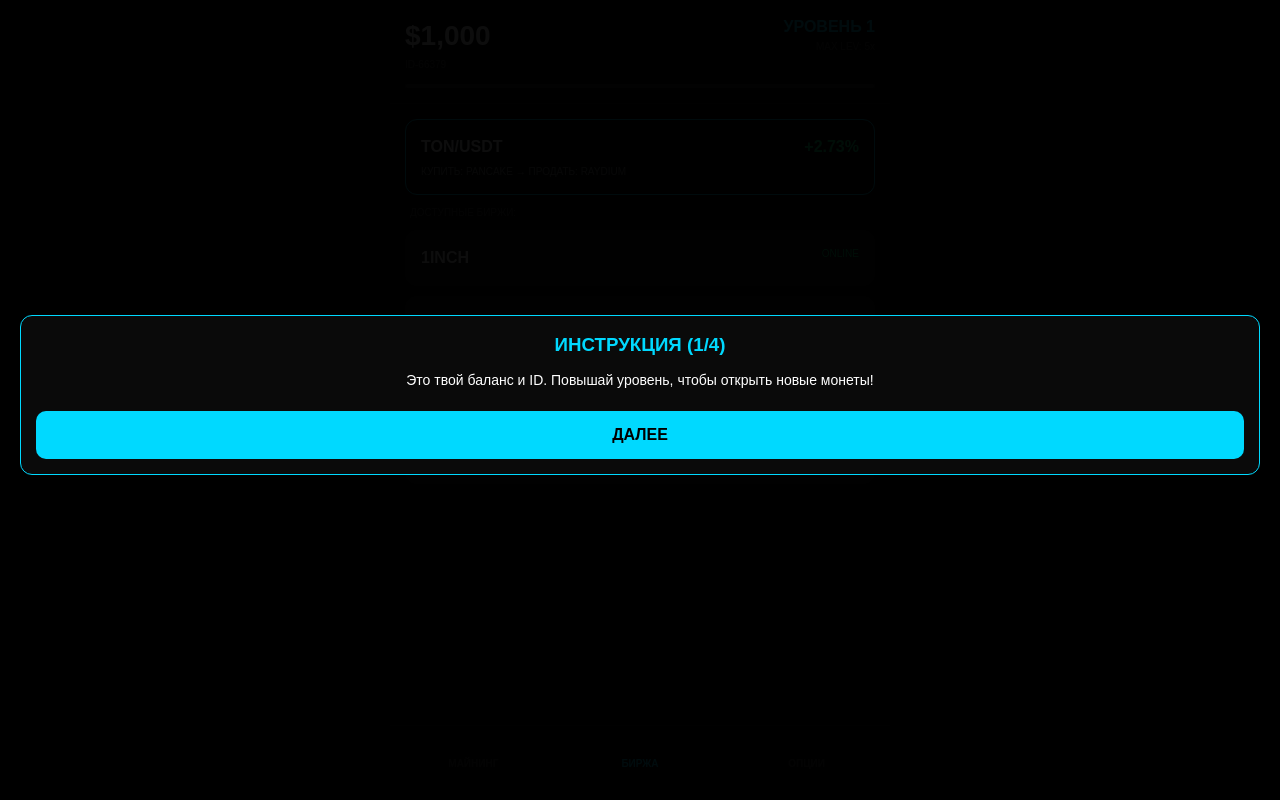
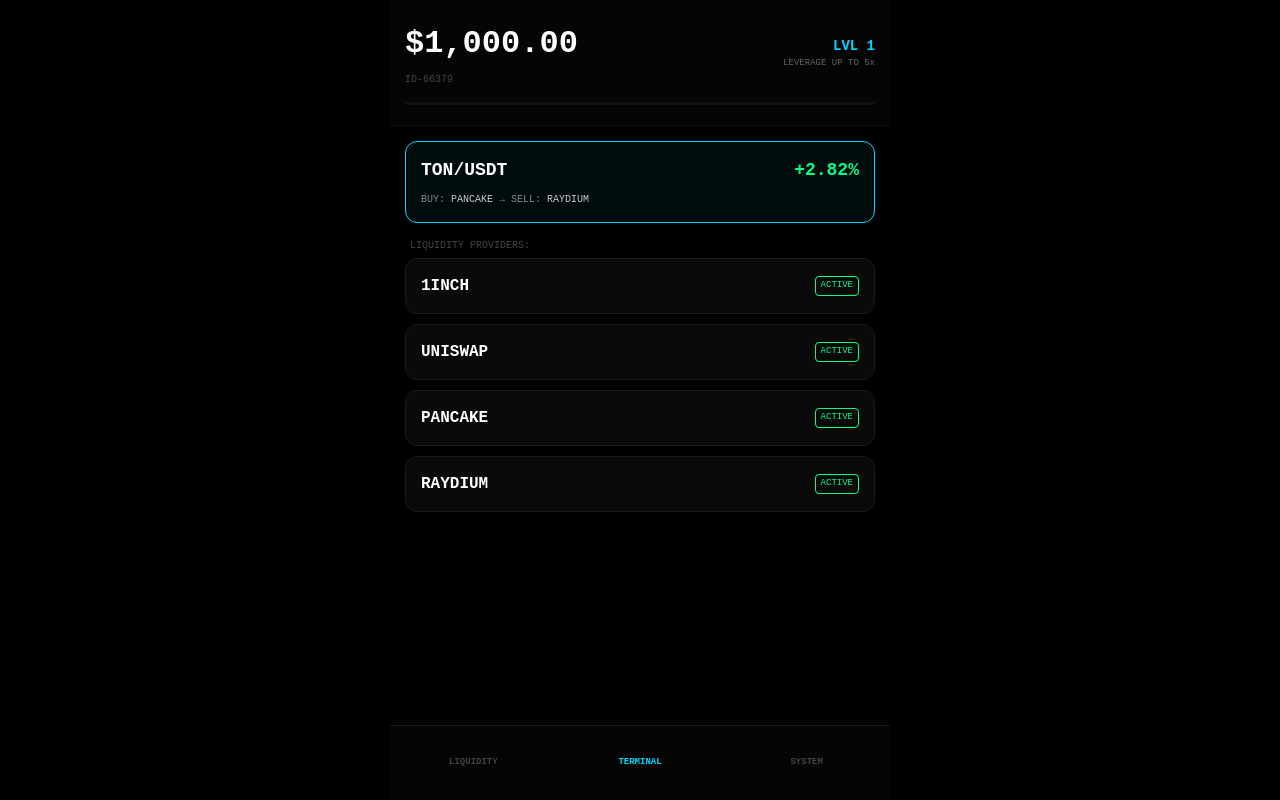
Before and after one commit to katyakuznezc-cmd/treidgame, a React (Vite) app: page / in a window 1280 px wide. Built offline with nearby package versions, Linux system fonts and the light colour scheme.

Commit message:
Update App.jsx

```diff
--- a/src/App.jsx
+++ b/src/App.jsx
@@ -1,6 +1,5 @@
 
-
-import React, { useState, useEffect } from 'react';
+import React, { useState, useEffect, useRef } from 'react';
 
 const COINS_DATA = [
   { id: 'TON', base: 5.42, lvl: 1 },
@@ -14,22 +13,15 @@ const DEX = [
   { id: 'PANCAKE', name: 'PANCAKE' }, { id: 'RAYDIUM', name: 'RAYDIUM' }
 ];
 
-const TUTORIAL_STEPS = [
-  { text: 'Это твой баланс и ID. Повышай уровень, чтобы открыть новые монеты!' },
-  { text: 'В разделе МАЙНИНГ ты можешь натапать стартовый капитал.' },
-  { text: 'На БИРЖЕ ищи сигналы связок: где купить дешевле и продать дороже.' },
-  { text: 'Используй калькулятор плеч, чтобы увеличить свой профит!' }
-];
-
 export default function App() {
+  // Баланс для хранения значения и баланс для отображения (анимации)
   const [balance, setBalance] = useState(() => parseFloat(localStorage.getItem('bal')) || 1000.00);
+  const [displayBalance, setDisplayBalance] = useState(balance);
   const [level, setLevel] = useState(() => parseInt(localStorage.getItem('lvl')) || 1);
   const [tradesInLevel, setTradesInLevel] = useState(() => parseInt(localStorage.getItem('trades')) || 0);
   const [userId] = useState(() => localStorage.getItem('userId') || `ID-${Math.floor(10000 + Math.random() * 90000)}`);
-  const [isFirstTime, setIsFirstTime] = useState(() => !localStorage.getItem('tutorialDone'));
 
   const [tab, setTab] = useState('trade');
-  const [tutorialIdx, setTutorialIdx] = useState(0);
   const [selectedDex, setSelectedDex] = useState(null);
   const [amount, setAmount] = useState(100);
   const [leverage, setLeverage] = useState(5);
@@ -38,27 +30,35 @@ export default function App() {
   const [signal, setSignal] = useState(null);
   const [isAnalyzing, setIsAnalyzing] = useState(true);
   const [result, setResult] = useState(null);
-  const [showAds, setShowAds] = useState(false);
   const [isBurning, setIsBurning] = useState(false);
   const [clicks, setClicks] = useState([]);
   const [soundEnabled, setSoundEnabled] = useState(true);
 
   const maxLev = level === 1 ? 5 : level === 2 ? 20 : level === 3 ? 50 : 100;
 
-  // Калькулятор профита (базовый профит 2.5% или из сигнала)
-  const calcProfit = () => {
-    const p = signal ? signal.perc : 2.5;
-    return (amount * leverage * (p / 100)).toFixed(2);
-  };
+  // Эффект "бегущих цифр"
+  useEffect(() => {
+    if (displayBalance !== balance) {
+      const diff = balance - displayBalance;
+      const step = diff / 20; // Скорость анимации
+      const timer = setTimeout(() => {
+        if (Math.abs(diff) < 0.1) setDisplayBalance(balance);
+        else setDisplayBalance(displayBalance + step);
+      }, 30);
+      return () => clearTimeout(timer);
+    }
+  }, [balance, displayBalance]);
 
   useEffect(() => {
     localStorage.setItem('bal', balance);
     localStorage.setItem('lvl', level);
     localStorage.setItem('trades', tradesInLevel);
-    localStorage.setItem('userId', userId);
-  }, [balance, level, tradesInLevel, userId]);
+  }, [balance, level, tradesInLevel]);
 
-  const progress = (tradesInLevel / (10 + (level - 1) * 5)) * 100;
+  const calcExpectedProfit = () => {
+    const p = signal ? parseFloat(signal.perc) : 2.5;
+    return (amount * leverage * (p / 100)).toFixed(2);
+  };
 
   const handleAction = (e) => {
     if (soundEnabled) {
@@ -86,7 +86,7 @@ export default function App() {
           coin: coin.id,
           buyDex: DEX[Math.floor(Math.random()*DEX.length)].name,
           sellDex: DEX[Math.floor(Math.random()*DEX.length)].name,
-          perc: (Math.random() * 1.5 + 1.5).toFixed(2)
+          perc: (Math.random() * 1 + 2).toFixed(2) // Профит от 2 до 3%
         });
         setIsAnalyzing(false);
       }, 3000);
@@ -100,13 +100,19 @@ export default function App() {
       setNetTimer(p => {
         if (p <= 1) {
           clearInterval(itv);
-          const win = Math.random() > 0.2; // 80% шанс успеха
-          const pnlValue = parseFloat(calcProfit());
-          let pnl = win ? pnlValue : -(amount * 0.5);
+          const win = Math.random() > 0.2;
+          let pnl;
 
-          if (!win) {
-             setIsBurning(true);
-             setTimeout(() => setIsBurning(false), 1000);
+          if (win) {
+            // Профит: 2% - 3% от позиции
+            const randPerc = (Math.random() * 1 + 2) / 100;
+            pnl = amount * leverage * randPerc;
+          } else {
+            // Убыток: до 1.5% от позиции
+            const lossPerc = (Math.random() * 0.5 + 1) / 100;
+            pnl = -(amount * leverage * lossPerc);
+            setIsBurning(true);
+            setTimeout(() => setIsBurning(false), 1000);
           }
 
           setBalance(b => Math.max(0, b + amount + pnl));
@@ -115,10 +121,11 @@ export default function App() {
           setSignal(null);
 
           const needed = 10 + (level - 1) * 5;
-          const newTrades = tradesInLevel + 1;
-          if (newTrades >= needed) { setLevel(l => l + 1); setTradesInLevel(0); }
-          else { setTradesInLevel(newTrades); }
-          if (level >= 3) setShowAds(true);
+          setTradesInLevel(t => {
+            const next = t + 1;
+            if (next >= needed) { setLevel(l => l + 1); return 0; }
+            return next;
+          });
           return null;
         }
         return p - 1;
@@ -132,60 +139,53 @@ export default function App() {
     }}>
       <style>{`
         :root { --n: #00d9ff; --w: #00ff88; --l: #ff3366; --vip: #ffd700; }
-        * { box-sizing: border-box; margin: 0; padding: 0; font-family: sans-serif; user-select: none; }
+        * { box-sizing: border-box; margin: 0; padding: 0; font-family: 'Courier New', monospace; user-select: none; }
         .app { width: 100%; max-width: 500px; height: 100%; display: flex; flex-direction: column; position: relative; }
-        .burn-active { animation: shake 0.3s infinite; }
-        .burn-active::after { content: ''; position: absolute; inset: 0; background: rgba(255, 51, 102, 0.3); z-index: 10000; pointer-events: none; }
-        @keyframes shake { 0% { transform: translate(2px, 2px); } 50% { transform: translate(-2px, -2px); } 100% { transform: translate(0,0); } }
+        .burn-active { animation: shake 0.2s infinite; }
+        .burn-active::after { content: ''; position: absolute; inset: 0; background: rgba(255, 51, 102, 0.4); z-index: 10000; pointer-events: none; }
+        @keyframes shake { 0% { transform: translate(3px, 3px); } 50% { transform: translate(-3px, -3px); } 100% { transform: translate(0,0); } }
         .card { background: #0a0a0a; border: 1px solid #1a1a1a; padding: 15px; border-radius: 12px; margin-bottom: 10px; }
-        .btn { width: 100%; padding: 15px; border-radius: 10px; border: none; font-weight: bold; cursor: pointer; }
+        .btn { width: 100%; padding: 15px; border-radius: 10px; border: none; font-weight: bold; cursor: pointer; transition: 0.2s; }
+        .btn:active { transform: scale(0.98); }
         .dollar { position: absolute; color: var(--w); font-weight: 900; pointer-events: none; animation: pop 0.8s ease-out forwards; z-index: 9999; font-size: 26px; }
         @keyframes pop { 0% { opacity: 1; transform: translateY(0); } 100% { opacity: 0; transform: translateY(-130px); } }
         .modal { position: absolute; inset: 0; background: rgba(0,0,0,0.95); z-index: 15000; display: flex; align-items: center; justify-content: center; padding: 20px; }
         .nav { position: absolute; bottom: 0; width: 100%; height: 75px; background: #050505; border-top: 1px solid #1a1a1a; display: flex; }
         .tab { flex: 1; display: flex; flex-direction: column; align-items: center; justify-content: center; font-size: 10px; color: #444; }
         .tab.active { color: var(--n); }
-        input { background: #111; border: 1px solid #333; color: #fff; padding: 10px; border-radius: 8px; width: 100%; font-weight: bold; margin-top: 5px; }
+        input { background: #111; border: 1px solid #333; color: #fff; padding: 10px; border-radius: 8px; width: 100%; font-weight: bold; margin-top: 5px; outline: none; }
+        input:focus { border-color: var(--n); }
       `}</style>
 
       {clicks.map(c => <div key={c.id} className="dollar" style={{left: c.x-10, top: c.y-20}}>$</div>)}
 
-      {isFirstTime && (
-        <div className="modal" style={{zIndex: 20000}}>
-          <div className="card" style={{borderColor: 'var(--n)', textAlign: 'center', width: '100%'}}>
-            <h3 style={{color: 'var(--n)', marginBottom: 10}}>ИНСТРУКЦИЯ ({tutorialIdx+1}/4)</h3>
-            <p style={{fontSize: 14, lineHeight: '1.5', marginBottom: 20}}>{TUTORIAL_STEPS[tutorialIdx].text}</p>
-            <button className="btn" style={{background: 'var(--n)', color: '#000'}} onClick={() => {
-              if (tutorialIdx < 3) setTutorialIdx(tutorialIdx + 1);
-              else { setIsFirstTime(false); localStorage.setItem('tutorialDone', 'true'); }
-            }}>ДАЛЕЕ</button>
-          </div>
-        </div>
-      )}
-
       {result && (
         <div className="modal">
-          <div className="card" style={{borderColor: result.win ? 'var(--w)' : 'var(--l)', textAlign: 'center', width: '80%', padding: '40px 20px'}}>
-            <h1 style={{color: result.win ? 'var(--w)' : 'var(--l)', fontSize: 40}}>{result.win ? 'SUCCESS' : 'LOSS'}</h1>
-            <p style={{fontSize: 32, margin: '20px 0'}}>${Number(result.val).toLocaleString()}</p>
-            <button className="btn" style={{background: '#fff', color: '#000'}} onClick={() => setResult(null)}>ЗАКРЫТЬ</button>
+          <div className="card" style={{borderColor: result.win ? 'var(--w)' : 'var(--l)', textAlign: 'center', width: '85%', padding: '40px 20px', boxShadow: result.win ? '0 0 20px rgba(0,255,136,0.2)' : '0 0 20px rgba(255,51,102,0.2)'}}>
+            <h1 style={{color: result.win ? 'var(--w)' : 'var(--l)', fontSize: 36, letterSpacing: 2}}>{result.win ? 'SUCCESS' : 'LOSS'}</h1>
+            <p style={{fontSize: 32, margin: '20px 0', fontWeight: 'bold'}}>{result.win ? '+' : '-'}${Number(result.val).toLocaleString()}</p>
+            <button className="btn" style={{background: '#fff', color: '#000'}} onClick={() => setResult(null)}>ПРОДОЛЖИТЬ</button>
           </div>
         </div>
       )}
 
       <div className="app">
-        <header className="header" style={{padding: 15, background: '#050505', borderBottom: '1px solid #111'}}>
-          <div style={{display: 'flex', justifyContent: 'space-between', alignItems: 'flex-start'}}>
+        <header className="header" style={{padding: '20px 15px', background: '#050505', borderBottom: '1px solid #111'}}>
+          <div style={{display: 'flex', justifyContent: 'space-between', alignItems: 'center'}}>
             <div>
-               <div style={{fontSize: 28, fontWeight: 900, color: isBurning ? 'var(--l)' : '#fff'}}>${balance.toLocaleString(undefined, {maximumFractionDigits: 2})}</div>
-               <div style={{fontSize: 10, color: '#444'}}>{userId}</div>
+               <div style={{fontSize: 32, fontWeight: 900, color: isBurning ? 'var(--l)' : '#fff', transition: 'color 0.3s'}}>
+                 ${displayBalance.toLocaleString(undefined, {minimumFractionDigits: 2, maximumFractionDigits: 2})}
+               </div>
+               <div style={{fontSize: 10, color: '#444', marginTop: 4}}>{userId}</div>
             </div>
             <div style={{textAlign: 'right'}}>
-              <div style={{color: 'var(--n)', fontWeight: 'bold'}}>УРОВЕНЬ {level}</div>
-              <div style={{fontSize: 10, color: '#444'}}>MAX LEV: {maxLev}x</div>
+              <div style={{color: 'var(--n)', fontWeight: 'bold', fontSize: 14}}>LVL {level}</div>
+              <div style={{fontSize: 9, color: '#666'}}>LEVERAGE UP TO {maxLev}x</div>
             </div>
           </div>
-          <div style={{width:'100%', height:4, background:'#222', marginTop:12, borderRadius:2}}><div style={{width:`${progress}%`, height:'100%', background:'var(--n)', boxShadow:'0 0 10px var(--n)', transition: '0.5s'}} /></div>
+          <div style={{width:'100%', height:3, background:'#111', marginTop:15, borderRadius:2}}>
+            <div style={{width:`${(tradesInLevel / (10 + (level - 1) * 5)) * 100}%`, height:'100%', background:'var(--n)', boxShadow:'0 0 10px var(--n)', transition: '0.5s'}} />
+          </div>
         </header>
 
         <main style={{flex:1, overflowY:'auto', padding:15, paddingBottom:90}}>
@@ -193,40 +193,46 @@ export default function App() {
             <>
               {!selectedDex ? (
                 <div>
-                  <div className="card" style={{border: '1px solid var(--n)', background: 'rgba(0, 217, 255, 0.03)'}}>
-                    {isAnalyzing ? <div style={{textAlign:'center', color:'var(--n)', fontSize: 12}}>СКАНИРОВАНИЕ РЫНКА...</div> :
+                  <div className="card" style={{border: '1px solid var(--n)', background: 'rgba(0, 217, 255, 0.05)'}}>
+                    {isAnalyzing ? <div style={{textAlign:'center', color:'var(--n)', fontSize: 11, letterSpacing: 1}}>SCANNING FOR ARBITRAGE...</div> :
                     <div>
-                      <div style={{display:'flex', justifyContent:'space-between'}}><b>{signal.coin}/USDT</b><b style={{color:'var(--w)'}}>+{signal.perc}%</b></div>
-                      <div style={{fontSize: 10, color: '#888', marginTop: 5}}>КУПИТЬ: {signal.buyDex} → ПРОДАТЬ: {signal.sellDex}</div>
+                      <div style={{display:'flex', justifyContent:'space-between', alignItems: 'center'}}>
+                        <b style={{fontSize: 18}}>{signal.coin}/USDT</b>
+                        <b style={{color:'var(--w)', fontSize: 18}}>+{signal.perc}%</b>
+                      </div>
+                      <div style={{fontSize: 10, color: '#888', marginTop: 8}}>
+                        BUY: <span style={{color: '#ccc'}}>{signal.buyDex}</span> → SELL: <span style={{color: '#ccc'}}>{signal.sellDex}</span>
+                      </div>
                     </div>}
                   </div>
-                  <div style={{fontSize: 10, color: '#444', marginBottom: 10, marginLeft: 5}}>ДОСТУПНЫЕ БИРЖИ:</div>
-                  {DEX.map(d => <div key={d.name} className="card" onClick={() => setSelectedDex(d.name)} style={{display:'flex', justifyContent:'space-between', cursor: 'pointer'}}><b>{d.name}</b><span style={{color:'var(--w)', fontSize:10}}>ONLINE</span></div>)}
+                  <div style={{fontSize: 10, color: '#444', margin: '15px 0 5px 5px'}}>LIQUIDITY PROVIDERS:</div>
+                  {DEX.map(d => <div key={d.name} className="card" onClick={() => setSelectedDex(d.name)} style={{display:'flex', justifyContent:'space-between', cursor: 'pointer', alignItems: 'center'}}>
+                    <b>{d.name}</b><span style={{color:'var(--w)', fontSize:9, border: '1px solid var(--w)', padding: '2px 5px', borderRadius: 4}}>ACTIVE</span>
+                  </div>)}
                 </div>
               ) : (
                 <div>
-                  <button onClick={() => setSelectedDex(null)} style={{background:'none', border:'none', color:'#444', marginBottom: 10, fontWeight: 'bold'}}>← НАЗАД К ВЫБОРУ</button>
+                  <button onClick={() => setSelectedDex(null)} style={{background:'none', border:'none', color:'#666', marginBottom: 15, fontSize: 12, fontWeight: 'bold'}}>← BACK TO EXCHANGES</button>
 
-                  {/* КАЛЬКУЛЯТОР ПРОФИТА */}
-                  <div className="card" style={{borderColor: '#333'}}>
+                  <div className="card" style={{borderColor: '#222'}}>
                     <div style={{display:'flex', gap:10}}>
-                      <div style={{flex:1}}><label style={{fontSize:10, color: '#666'}}>СУММА $</label><input type="number" value={amount} onChange={(e)=>setAmount(Number(e.target.value))}/></div>
-                      <div style={{flex:1}}><label style={{fontSize:10, color: '#666'}}>ПЛЕЧО (MAX {maxLev}x)</label><input type="number" value={leverage} onChange={(e)=>{let v=parseInt(e.target.value)||0; setLeverage(v>maxLev?maxLev:v)}}/></div>
+                      <div style={{flex:1}}><label style={{fontSize:9, color: '#666'}}>INVEST AMOUNT</label><input type="number" value={amount} onChange={(e)=>setAmount(Number(e.target.value))}/></div>
+                      <div style={{flex:1}}><label style={{fontSize:9, color: '#666'}}>LEVERAGE (MAX {maxLev}x)</label><input type="number" value={leverage} onChange={(e)=>{let v=parseInt(e.target.value)||0; setLeverage(v>maxLev?maxLev:v)}}/></div>
                     </div>
-                    <div style={{marginTop: 15, padding: '10px', background: '#111', borderRadius: 8, display: 'flex', justifyContent: 'space-between'}}>
-                      <span style={{fontSize: 12}}>ПРОГНОЗ ПРОФИТА:</span>
-                      <b style={{color: 'var(--w)'}}>+${Number(calcProfit()).toLocaleString()}</b>
+                    <div style={{marginTop: 15, padding: '12px', background: '#000', border: '1px solid #111', borderRadius: 8, display: 'flex', justifyContent: 'space-between', alignItems: 'center'}}>
+                      <span style={{fontSize: 11, color: '#666'}}>ESTIMATED PROFIT:</span>
+                      <b style={{color: 'var(--w)', fontSize: 14}}>+${Number(calcExpectedProfit()).toLocaleString()}</b>
                     </div>
                   </div>
 
                   {COINS_DATA.map(c => {
                     const lock = c.lvl > level;
                     return (
-                      <div key={c.id} className="card" style={{opacity: lock ? 0.3 : 1, display:'flex', justifyContent:'space-between', alignItems:'center'}}>
-                        <div><b>{c.id}/USDT</b><div style={{fontSize:10, color:'var(--n)'}}>${c.base}</div></div>
-                        {lock ? <span style={{fontSize: 10, color: '#444'}}>LVL {c.lvl} 🔒</span> : (
-                          activePos?.id === c.id ? <button className="btn" style={{background:'var(--l)', width:100, color:'#fff'}} onClick={handleSell}>{netTimer || 'SELL'}</button> :
-                          <button className="btn" style={{background:'var(--w)', width:100, color: '#000'}} onClick={() => {if(balance >= amount){setBalance(b=>b-amount); setActivePos({id:c.id})}}}>BUY</button>
+                      <div key={c.id} className="card" style={{opacity: lock ? 0.2 : 1, display:'flex', justifyContent:'space-between', alignItems:'center'}}>
+                        <div><b style={{fontSize: 16}}>{c.id}</b><div style={{fontSize:10, color:'var(--n)'}}>${c.base.toLocaleString()}</div></div>
+                        {lock ? <span style={{fontSize: 10, color: '#444'}}>LOCKED LVL {c.lvl}</span> : (
+                          activePos?.id === c.id ? <button className="btn" style={{background:'var(--l)', width:110, color:'#fff'}} onClick={handleSell}>{netTimer ? `WAIT ${netTimer}s` : 'CLOSE'}</button> :
+                          <button className="btn" style={{background:'var(--w)', width:110, color: '#000'}} onClick={() => {if(balance >= amount){setBalance(b=>b-amount); setActivePos({id:c.id})}}}>OPEN POSITION</button>
                         )}
                       </div>
                     )
@@ -237,27 +243,28 @@ export default function App() {
           )}
 
           {tab === 'mining' && (
-            <div style={{height: '100%', display: 'flex', alignItems: 'center', justifyContent: 'center'}}>
-               <div onClick={() => setBalance(b => b + 0.1)} style={{width: 200, height: 200, border: '6px solid var(--n)', borderRadius: '50%', display: 'flex', alignItems: 'center', justifyContent: 'center', fontSize: 50, color: 'var(--n)', fontWeight: '900', cursor: 'pointer', boxShadow: '0 0 30px rgba(0, 217, 255, 0.2)'}}>TAP</div>
+            <div style={{height: '100%', display: 'flex', flexDirection: 'column', alignItems: 'center', justifyContent: 'center'}}>
+               <div onClick={() => setBalance(b => b + 0.1)} style={{width: 220, height: 220, border: '8px solid #111', borderTopColor: 'var(--n)', borderRadius: '50%', display: 'flex', alignItems: 'center', justifyContent: 'center', fontSize: 40, color: 'var(--n)', fontWeight: '900', cursor: 'pointer', boxShadow: '0 0 40px rgba(0, 217, 255, 0.1)', animation: 'spin 4s linear infinite'}}>TAP</div>
+               <p style={{marginTop: 30, color: '#444', fontSize: 12}}>CLICK TO GENERATE LIQUIDITY</p>
             </div>
           )}
 
           {tab === 'opts' && (
             <div style={{padding: 10}}>
               <div className="card" style={{display:'flex', justifyContent:'space-between', alignItems: 'center'}}>
-                <span>ЗВУКИ КЛИКОВ</span>
-                <button onClick={() => setSoundEnabled(!soundEnabled)} style={{background: soundEnabled ? 'var(--w)' : '#333', border:'none', padding:'8px 15px', borderRadius:5, color: '#000', fontWeight: 'bold'}}>{soundEnabled ? 'ВКЛ' : 'ВЫКЛ'}</button>
+                <span style={{fontSize: 12}}>HAPTIC FEEDBACK</span>
+                <button onClick={() => setSoundEnabled(!soundEnabled)} style={{background: soundEnabled ? 'var(--w)' : '#222', border:'none', padding:'10px 20px', borderRadius:8, color: '#000', fontWeight: 'bold', fontSize: 11}}>{soundEnabled ? 'ENABLED' : 'DISABLED'}</button>
               </div>
-              <a href="https://t.me/kriptoalians" style={{textDecoration:'none'}}><div className="card" style={{textAlign:'center', color: 'var(--n)', border: '1px solid var(--n)'}}>@KRIPTOALIANS</div></a>
-              <button onClick={() => {if(window.confirm("Удалить аккаунт и прогресс?")){localStorage.clear(); window.location.reload();}}} className="btn" style={{background: '#111', color: 'var(--l)', border: '1px solid var(--l)', marginTop: 20}}>СБРОСИТЬ ВСЁ</button>
+              <a href="https://t.me/kriptoalians" style={{textDecoration:'none'}}><div className="card" style={{textAlign:'center', color: 'var(--n)', border: '1px solid var(--n)', fontSize: 13, fontWeight: 'bold'}}>JOIN @KRIPTOALIANS</div></a>
+              <button onClick={() => {if(window.confirm("RESET ALL PROGRESS?")){localStorage.clear(); window.location.reload();}}} className="btn" style={{background: '#000', color: 'var(--l)', border: '1px solid var(--l)', marginTop: 20, fontSize: 11}}>HARD RESET</button>
             </div>
           )}
         </main>
 
         <nav className="nav">
-          <div onClick={() => setTab('mining')} className={`tab ${tab === 'mining' ? 'active' : ''}`}><b>МАЙНИНГ</b></div>
-          <div onClick={() => setTab('trade')} className={`tab ${tab === 'trade' ? 'active' : ''}`}><b>БИРЖА</b></div>
-          <div onClick={() => setTab('opts')} className={`tab ${tab === 'opts' ? 'active' : ''}`}><b>ОПЦИИ</b></div>
+          <div onClick={() => setTab('mining')} className={`tab ${tab === 'mining' ? 'active' : ''}`}><b style={{fontSize: 9}}>LIQUIDITY</b></div>
+          <div onClick={() => setTab('trade')} className={`tab ${tab === 'trade' ? 'active' : ''}`}><b style={{fontSize: 9}}>TERMINAL</b></div>
+          <div onClick={() => setTab('opts')} className={`tab ${tab === 'opts' ? 'active' : ''}`}><b style={{fontSize: 9}}>SYSTEM</b></div>
         </nav>
       </div>
     </div>
```
